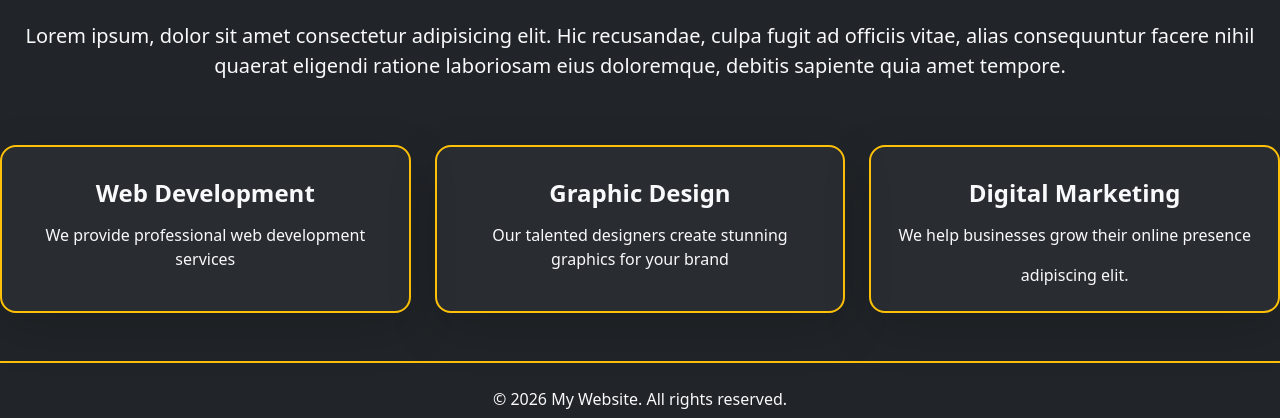
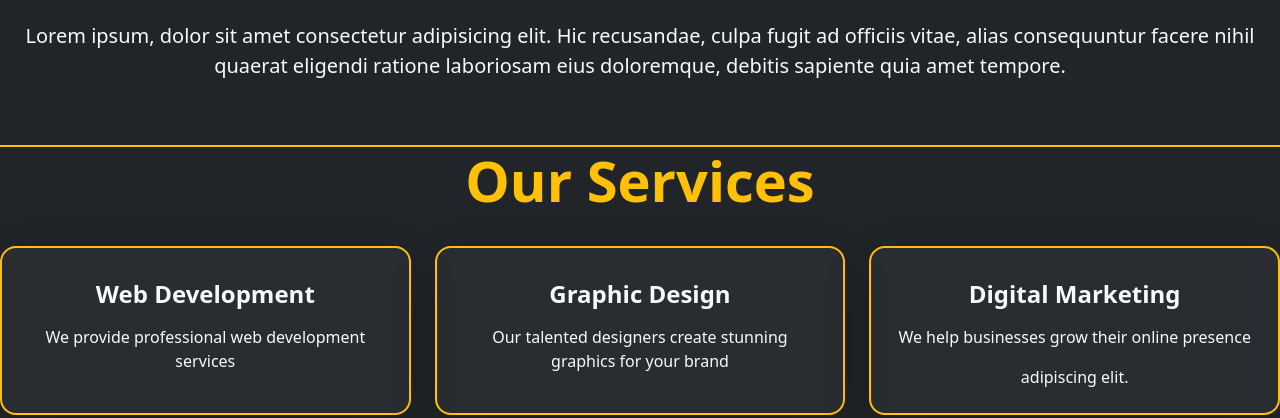
Before and after one commit to Clarira03/MANLUTAC-SD2, a plain HTML site: page Session12/index.html in a window 1280 px wide. Shown: the part 503-921 px from the top of the page. Drawn offline with nearby package versions, Linux system fonts and the light colour scheme.

Commit message:
Finalization

```diff
--- a/Session12/index.html
+++ b/Session12/index.html
@@ -40,10 +40,10 @@
 
     <!-- Profile END-->
 
-    <!--Attributes START-->
+    <!--Services START-->
     <div class="container py-5">
         <div class="row g-4">
-
+            <h3 class="display-4 fw-bold text-warning mb-2 border-top border-warning border-2 ">Our Services</h3>
             <!-- Card 1 -->
             <div class="col-12 col-md-4">
                 <div class="card h-100 bg-secondary bg-opacity-10 text-light border border-2 border-warning rounded-4 p-4 shadow-lg project-card">
@@ -78,7 +78,7 @@
 
         </div>
     </div>
-    <!--Attributes END-->
+    <!--Services END-->
 
     <!-- Footer START -->
     <footer class="bg-dark text-center text-light py-4 border-top border-warning border-2">
```
